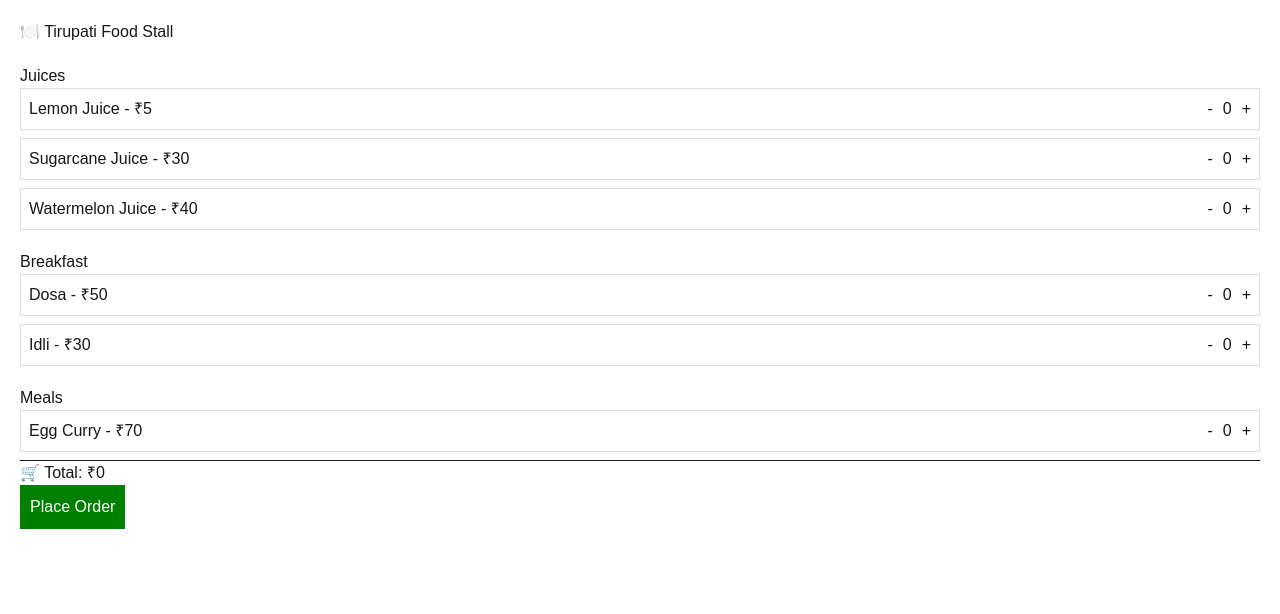
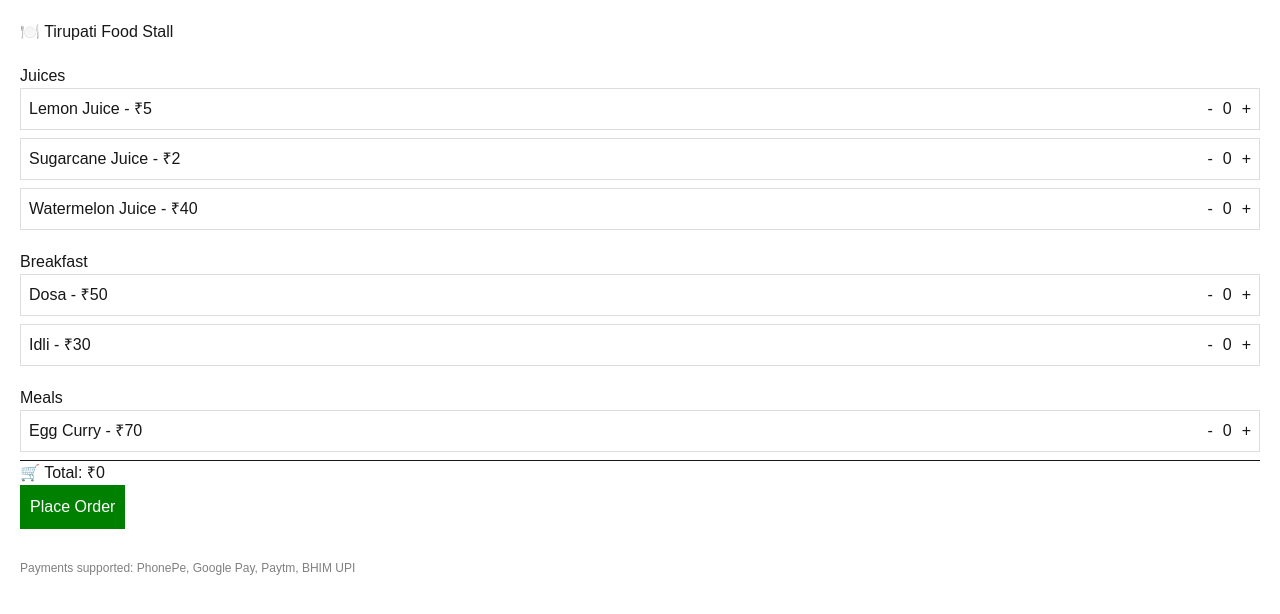
Before and after one commit to Aravind-Krishna-Siva/tirupati-food-app, a Next.js app: page / in a window 1280 px wide. Shown: the top 614 px of the page. Built offline with nearby package versions, Linux system fonts and the light colour scheme.

Commit message:
updated food menu UI with payment system

```diff
--- a/src/app/page.js
+++ b/src/app/page.js
@@ -6,7 +6,7 @@ export default function Home() {
   const menu = {
     Juices: [
       { name: "Lemon Juice", price: 5 },
-      { name: "Sugarcane Juice", price: 30 },
+      { name: "Sugarcane Juice", price: 2 },
       { name: "Watermelon Juice", price: 40 }
     ],
     Breakfast: [
@@ -19,14 +19,14 @@ export default function Home() {
   };
 
   const upiId = "9618060633@ybl";
-  const name = "Tirupati Food Stall";
+  const merchantName = "Tirupati Food Stall";
 
   const [cart, setCart] = useState({});
   const [orderPlaced, setOrderPlaced] = useState(false);
   const [paid, setPaid] = useState(false);
   const [token, setToken] = useState(null);
 
-  // add item
+  // ADD ITEM
   const addItem = (item) => {
     setCart((prev) => ({
       ...prev,
@@ -36,7 +36,7 @@ export default function Home() {
     }));
   };
 
-  // remove item
+  // REMOVE ITEM
   const removeItem = (name) => {
     setCart((prev) => {
       const copy = { ...prev };
@@ -51,19 +51,23 @@ export default function Home() {
     });
   };
 
-  // total
+  // TOTAL
   const total = Object.values(cart).reduce(
     (sum, item) => sum + item.price * item.qty,
     0
   );
 
-  // place order
+  // PLACE ORDER
   const placeOrder = () => {
     if (Object.keys(cart).length === 0) return;
     setOrderPlaced(true);
   };
 
-  // generate token after payment
+  // UPI INTENT LINK (IMPORTANT FIX)
+  const upiLink =
+    `upi://pay?pa=${upiId}&pn=${merchantName}&am=${total}&cu=INR`;
+
+  // GENERATE TOKEN
   const generateToken = () => {
     setToken("TIR" + Math.floor(1000 + Math.random() * 9000));
     setCart({});
@@ -71,10 +75,10 @@ export default function Home() {
     setPaid(false);
   };
 
-  // UPI QR (static, reliable)
-  const upiQR =
+  // QR CODE (UPI INTENT INSIDE QR)
+  const qrCode =
     `https://api.qrserver.com/v1/create-qr-code/?size=200x200&data=` +
-    `upi://pay?pa=${upiId}&pn=${name}&am=${total}&cu=INR`;
+    encodeURIComponent(upiLink);
 
   return (
     <div style={{ padding: 20, fontFamily: "Arial" }}>
@@ -91,9 +95,9 @@ export default function Home() {
               style={{
                 display: "flex",
                 justifyContent: "space-between",
-                marginBottom: 8,
                 padding: 8,
-                border: "1px solid #ddd"
+                border: "1px solid #ddd",
+                marginBottom: 8
               }}
             >
               <span>
@@ -114,6 +118,7 @@ export default function Home() {
 
       <hr />
 
+      {/* TOTAL */}
       <h2>🛒 Total: ₹{total}</h2>
 
       <button
@@ -126,15 +131,17 @@ export default function Home() {
       {/* PAYMENT SECTION */}
       {orderPlaced && (
         <div style={{ marginTop: 20 }}>
-          <h2>💳 Pay via UPI</h2>
+          <h2>💳 Pay Using UPI</h2>
 
           <p><b>UPI ID:</b> {upiId}</p>
           <p><b>Amount:</b> ₹{total}</p>
 
           {/* QR CODE */}
-          <img src={upiQR} alt="UPI QR" />
+          <img src={qrCode} alt="UPI QR" />
 
-          <p>Scan QR using PhonePe / GPay</p>
+          <p style={{ marginTop: 10 }}>
+            Scan using PhonePe / Google Pay / Paytm
+          </p>
 
           <button
             onClick={() => setPaid(true)}
@@ -159,11 +166,16 @@ export default function Home() {
 
       {token && (
         <div style={{ marginTop: 20 }}>
-          <h2>🎟️ Token</h2>
+          <h2>🎟️ Your Token</h2>
           <h1>{token}</h1>
           <p>Show this at counter</p>
         </div>
       )}
+
+      {/* INFO */}
+      <div style={{ marginTop: 30, fontSize: 12, color: "gray" }}>
+        Payments supported: PhonePe, Google Pay, Paytm, BHIM UPI
+      </div>
     </div>
   );
 }
```
